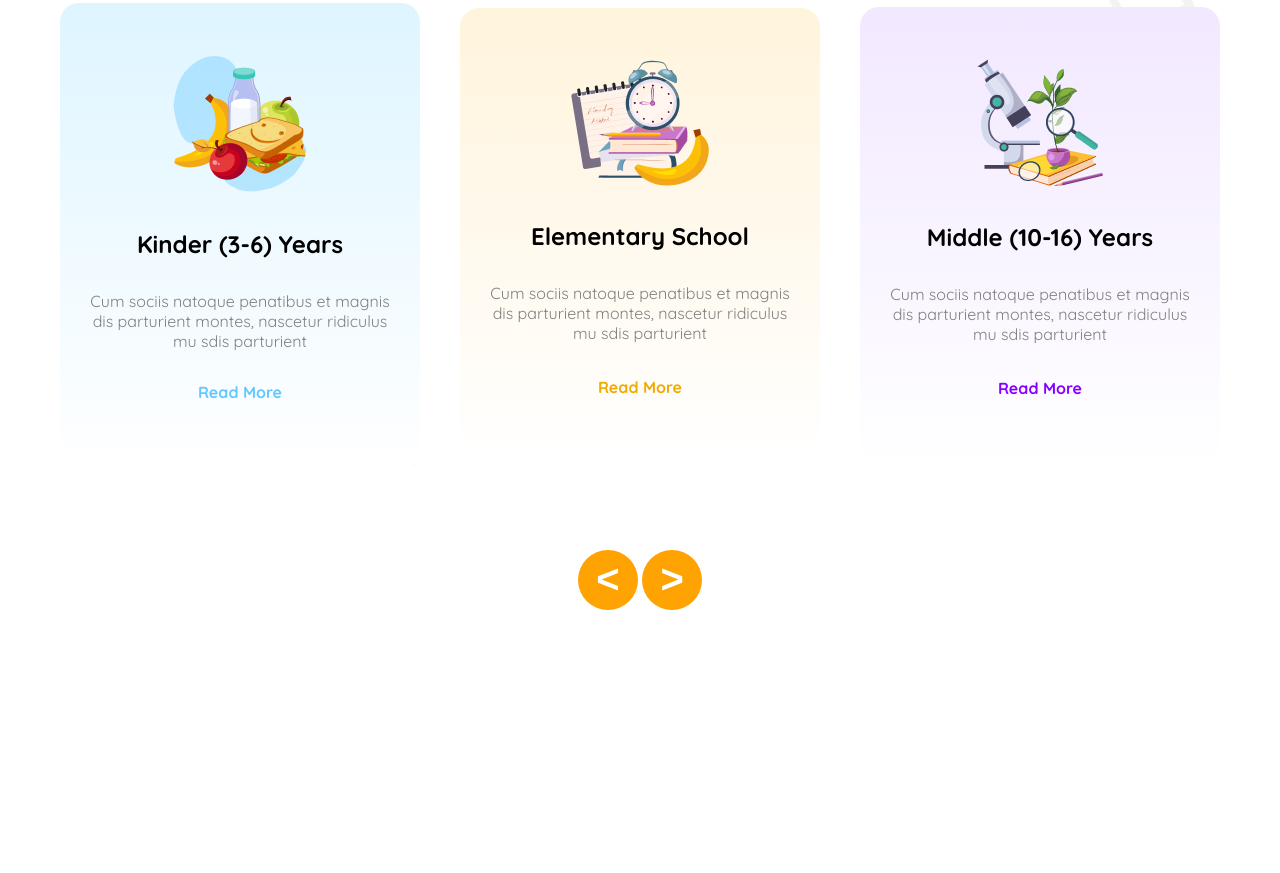
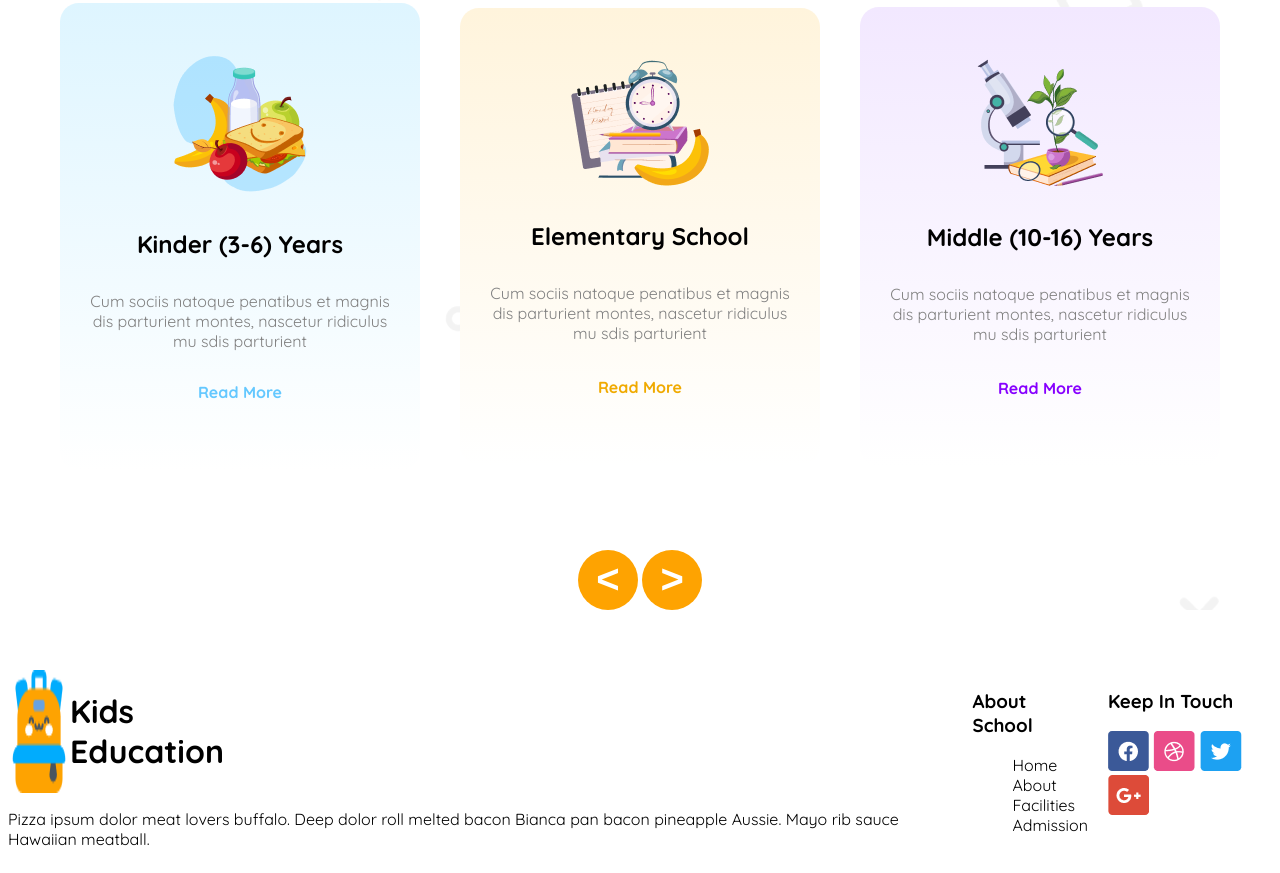
Before and after one commit to TOWHID1918/kid-assign, a plain HTML site: page index.html in a window 1280 px wide. Shown: the part 842-1715 px from the top of the page. Before the commit the page ends 1512 px from the top, so only its background shows below. Drawn offline with Linux system fonts and the light colour scheme.

Commit message:
added some footer part

```diff
--- a/index.html
+++ b/index.html
@@ -48,7 +48,8 @@
 
     </header>
     <main class="main-part">
-        <section class="curriculum">
+        <section class="curriculum-bg">
+            <div class="curriculum">
             <h1 class="curriculum-title">Standard Curriculum</h1>
             <div class="card">
                 <div class="card1">
@@ -80,16 +81,45 @@
 
             <div class="left-right">
                 <button class="left"> < </button>
-                <button class="right">></button>
+                <button class="right"> ></button>
 
             </div>
+
+        </div>
+        </section>
+
+        <section class="stories-bg">
+
 
 
         </section>
 
 
     </main>
-    <footer>
+    <footer class="footer-part">
+        <div >
+            <div class="schoo1-part"> <img src="assets/logo.png" alt="">
+                <h1> Kids <br> Education</h1>
+            </div>
+
+            <p>Pizza ipsum dolor meat lovers buffalo. Deep dolor roll melted bacon Bianca pan bacon pineapple Aussie. Mayo rib sauce Hawaiian meatball.</p>
+        </div>
+        <div class="footer-about">
+            <h3>About School</h3>
+            <ul>
+                <li class="list-item">Home</li>
+                <li class="list-item">About</li>
+                <li class="list-item">Facilities</li>
+                <li class="list-item">Admission</li>
+            </ul>
+        </div>
+        <div>
+            <h3>Keep In Touch</h3>
+            <img src="assets/fb.png" alt="">
+            <img src="assets/dribble.png" alt="">
+            <img src="assets/twitter.png" alt="">
+            <img src="assets/google+.png" alt="">
+        </div>
 
     </footer>
 
--- a/style.css
+++ b/style.css
@@ -103,9 +103,13 @@
     font-size: 1.25rem;
     font-weight:normal;
 }
+.curriculum-bg{
+    background-image: url(./assets/bg.png);
+}
+
 
 .curriculum{
-   background-image: url(./assets/bg.png);
+
    max-width: 1160px;
    margin: 0 auto;
 
@@ -192,6 +196,14 @@
     margin-top: 80px;
     margin-bottom: 60px;
 }
+.footer-part{
+    display: flex;
+    gap: 20px;
+}
+.schoo1-part{
+    display: flex;
+}
+
 
 @media screen  and (max-width:576px){
     .navbar-head{
@@ -222,8 +234,20 @@
     width: 375px;
     height: 252px;
     text-align: center;
+    margin-bottom: 300px;
+   }
+   .left-right{
+    display: none;
+   }
+   .card{
+    grid-template-columns: repeat(1,1fr);
+
+   }
+   .curriculum-title{
+    margin-top: 100px;
+    margin-bottom: 20px;
+    font-size: 2.5rem;
    }
 
 
-
 }
```
